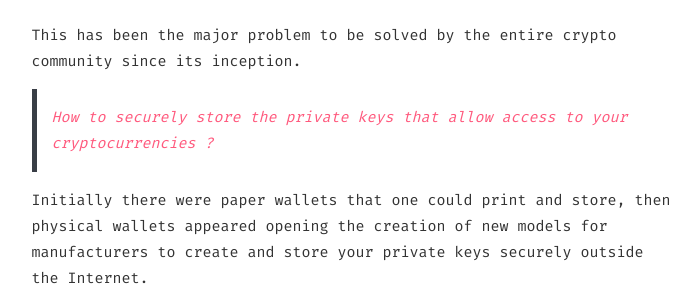
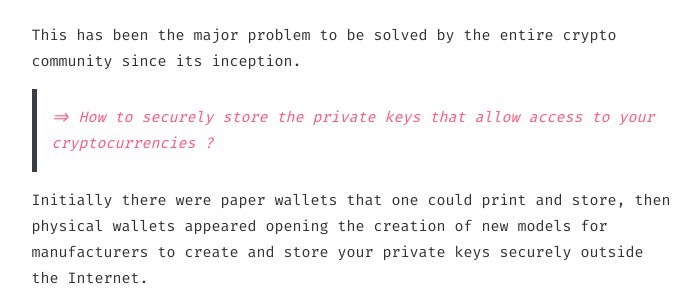
Before and after one commit to bernatferragut/WEB2, a Jekyll site: the page built from _posts/2021-10-23-Hardware-wallet-mnemonic-seed-phrases.md, in a window 1280 px wide and 900 px high, scrolled down 1183 px. Shown: the part 153-453 px from the top of the window, without its empty margins (286-986 px from the left). Built offline with Jekyll 4.4.1, drawn with Linux system fonts in a browser that asks for light colours.

Commit message:
> <span style="color:#ff597d">=>

```diff
--- a/_posts/2021-10-23-Hardware-wallet-mnemonic-seed-phrases.md
+++ b/_posts/2021-10-23-Hardware-wallet-mnemonic-seed-phrases.md
@@ -11,7 +11,7 @@ minute: 10
 
 # Introduction to the security of cryptocurrencies
 This has been the major problem to be solved by the entire crypto community since its inception.
-> <span style="color:#ff597d">How to securely store the private keys that allow access to your cryptocurrencies ? </span>
+> <span style="color:#ff597d">=> How to securely store the private keys that allow access to your cryptocurrencies ? </span>
 
 Initially there were paper wallets that one could print and store, then physical wallets appeared opening the creation of new models for manufacturers to create and store your private keys securely outside the Internet.
 
@@ -36,7 +36,7 @@ In the [Lullian](https://pure.uvt.nl/ws/portalfiles/portal/1439970/fulltext.pdf)
 
 ![Hardware wallet-mnemonic seed phrase](/assets/images/art/SEEDS/A.png)
 
-<span style="color:#ff597d"> => In effect, the secret of using the 'Lullian method' equals to memorize 6 listed objects formed by 4 words each, for a total of 24 words.</span>
+> <span style="color:#ff597d">=> In effect, the secret of using the 'Lullian method' equals to memorize 6 listed objects formed by 4 words each, for a total of 24 words.</span>
 
 We will use only the 'classical menemotechnique' at the time of __compression__. At that moment, for each set of 4 words we will 'imagine' a clear, strong and vivid single image representing the 4 words together under one letter. Here each person will have to use __imagination to abstract the addition of 4 different words__ into that vivid and clear image. By __'repetitition'__ these images will be stored with time in the long term memory for future use.
 
```
